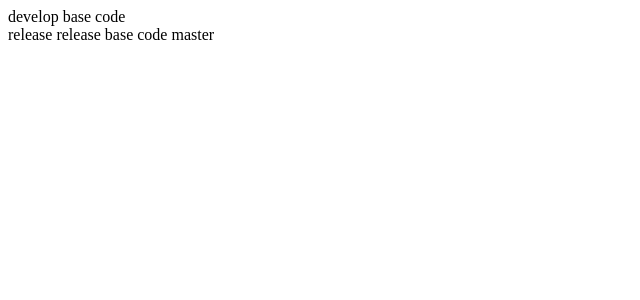
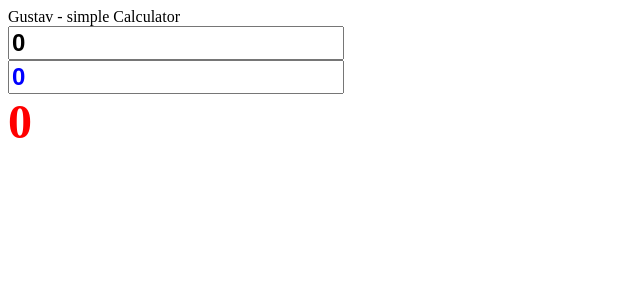
Before and after one commit to gustavR0/testing-calculator, an Angular app: page / in a window 1280 px wide. Shown: the top 300 px of the page, without its empty margins (0-640 px from the left). Built offline with nearby package versions, Linux system fonts and the light colour scheme.

Commit message:
add code ui #21

```diff
--- a/src/app/app.component.html
+++ b/src/app/app.component.html
@@ -1,4 +1,2 @@
-develop base code <br>
-release
-release base code
-master
+Gustav - simple Calculator
+<app-ui></app-ui>
--- /dev/null
+++ b/src/app/ui/ui.component.css
@@ -0,0 +1,34 @@
+.calculator {
+    width: 150px;
+    text-align: center;
+    color: #999;
+    }
+
+    .result {
+    font-size: 3.0em;
+    font-weight: bold;
+    color: red;
+
+    }
+
+    .operator1 {
+    font-size: 1.5em;
+    font-weight: bold;
+    color: black;
+
+    }
+
+    .operator2 {
+    font-size: 1.5em;
+    font-weight: bold;
+    color: blue;
+
+    }
+    .addition-button {
+    cursor: pointer;
+    color: blue;
+    }
+    .substraction-button {
+    cursor: pointer;
+    color: green;
+    }
--- /dev/null
+++ b/src/app/ui/ui.component.html
@@ -0,0 +1,23 @@
+<div class="calculator">
+
+    <form>
+    <div class="input-group">
+    <span class="input-group-addon"><i class="glyphicon glyphicon-pencil"></i></span>
+    <input id="operator1" [(ngModel)]="operator1" type="number" class="form-control operator1" name="operator1" placeholder="0.0">
+    </div>
+
+    <div class="input-group">
+    <span class="input-group-addon"><i class="glyphicon glyphicon-pencil"></i></span>
+    <input id="operator2" [(ngModel)]="operator2" type="number" class="form-control operator2" name="operator2" placeholder="0.0">
+    </div>
+    </form>
+
+    <i class="glyphicon glyphicon-plus addition-button"
+    (click)="addition()"></i>
+
+    <i class="glyphicon glyphicon-minus substraction-button"
+    (click)="substraction()"></i>
+
+    </div>
+
+    <span class="result">{{ result }}</span>
--- /dev/null
+++ b/src/app/ui/ui.component.ts
@@ -0,0 +1,30 @@
+import { Component, OnInit } from '@angular/core';
+import {addition} from '../addition/addition';
+
+
+@Component({
+  selector: 'app-ui',
+  templateUrl: './ui.component.html',
+  styleUrls: ['./ui.component.css']
+})
+export class UiComponent implements OnInit {
+
+  constructor() { }
+  result = 0;
+  operator1 = 0;
+  operator2 = 0;
+
+  ngOnInit(): void {
+  }
+
+  addition() {
+    let myresult = 0;
+    myresult = addition(this.operator1, this.operator2);
+    this.result = myresult;
+    }
+
+    substraction() {
+    alert("substraction here !");
+    }
+
+}
```
Also changed, not shown: src/app/app.module.ts (+6 -2 lines), 1 other file (tests, documents, lock files or other folders).
